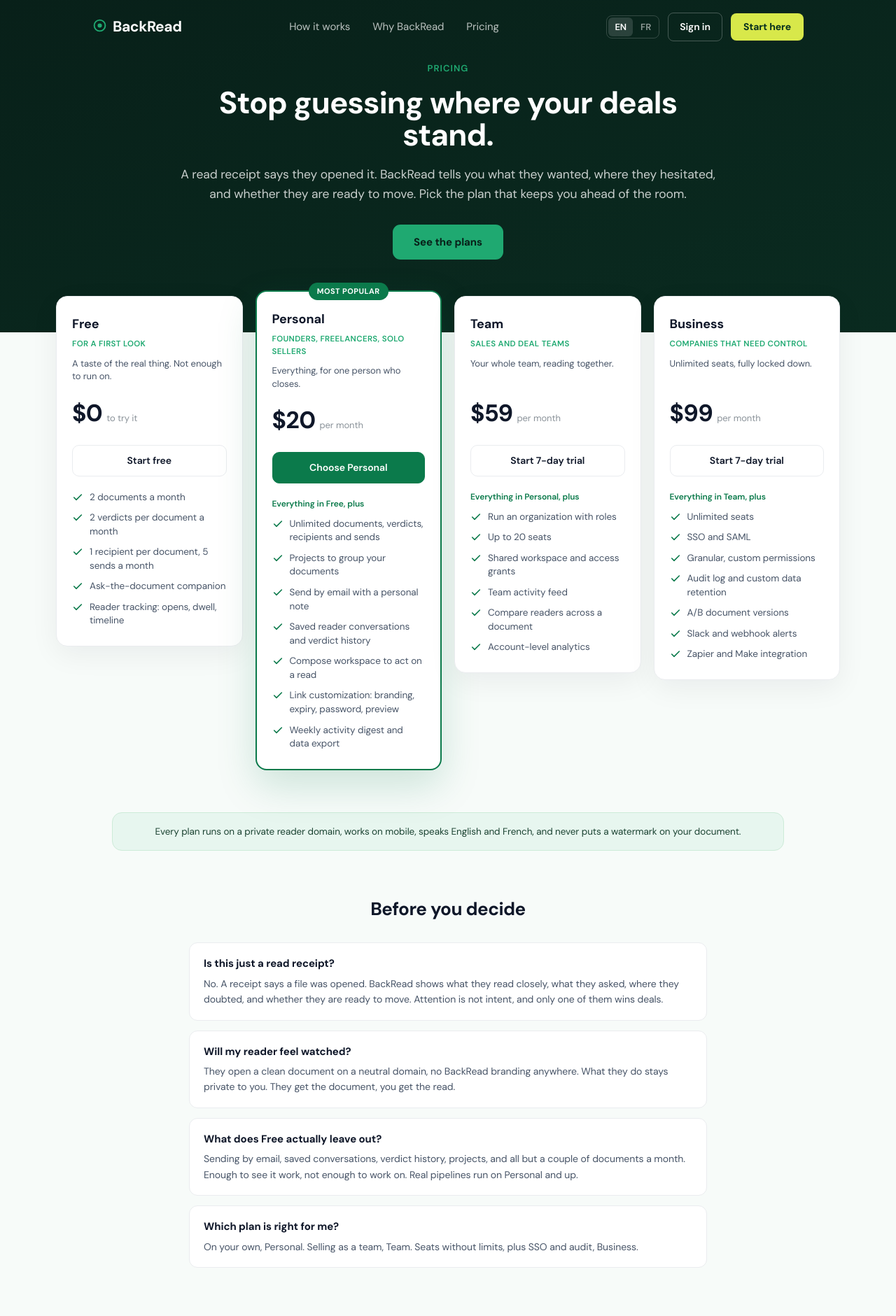
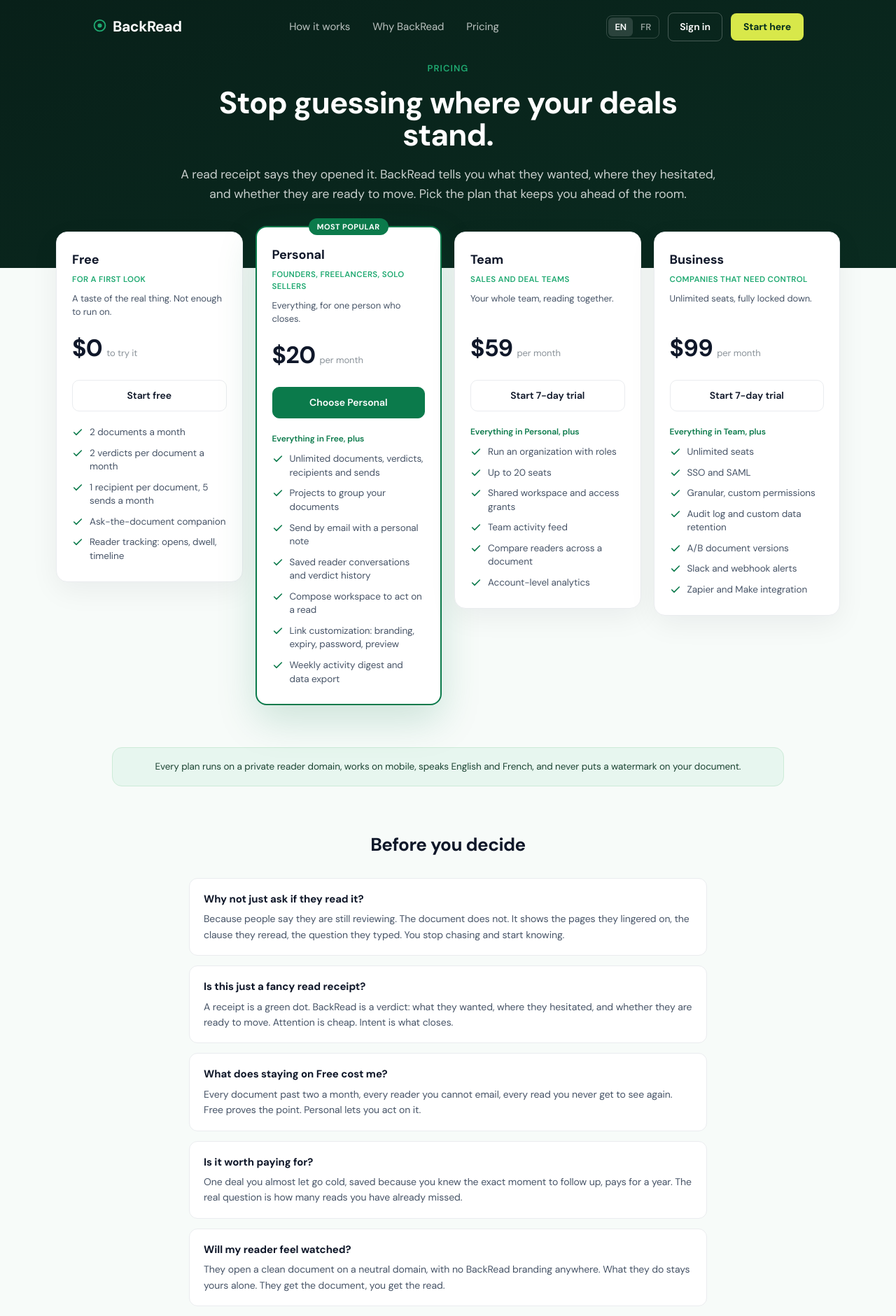
Before and after one commit to backreadproject/mainbackread, a Next.js app: page /pricing in a window 1280 px wide. Shown: the top 1881 px of the page at 70% size. Built offline with nearby package versions, Linux system fonts and the light colour scheme; no server answers.

Commit message:
Pricing: drop redundant hero CTA, sharpen FAQ

```diff
--- a/app/pricing/page.tsx
+++ b/app/pricing/page.tsx
@@ -106,10 +106,12 @@
 ];
 
 const FAQ: { q: string; a: string }[] = [
-  { q: "Is this just a read receipt?", a: "No. A receipt says a file was opened. BackRead shows what they read closely, what they asked, where they doubted, and whether they are ready to move. Attention is not intent, and only one of them wins deals." },
-  { q: "Will my reader feel watched?", a: "They open a clean document on a neutral domain, no BackRead branding anywhere. What they do stays private to you. They get the document, you get the read." },
-  { q: "What does Free actually leave out?", a: "Sending by email, saved conversations, verdict history, projects, and all but a couple of documents a month. Enough to see it work, not enough to work on. Real pipelines run on Personal and up." },
-  { q: "Which plan is right for me?", a: "On your own, Personal. Selling as a team, Team. Seats without limits, plus SSO and audit, Business." },
+  { q: "Why not just ask if they read it?", a: "Because people say they are still reviewing. The document does not. It shows the pages they lingered on, the clause they reread, the question they typed. You stop chasing and start knowing." },
+  { q: "Is this just a fancy read receipt?", a: "A receipt is a green dot. BackRead is a verdict: what they wanted, where they hesitated, and whether they are ready to move. Attention is cheap. Intent is what closes." },
+  { q: "What does staying on Free cost me?", a: "Every document past two a month, every reader you cannot email, every read you never get to see again. Free proves the point. Personal lets you act on it." },
+  { q: "Is it worth paying for?", a: "One deal you almost let go cold, saved because you knew the exact moment to follow up, pays for a year. The real question is how many reads you have already missed." },
+  { q: "Will my reader feel watched?", a: "They open a clean document on a neutral domain, with no BackRead branding anywhere. What they do stays yours alone. They get the document, you get the read." },
+  { q: "Which plan should I start on?", a: "On your own, Personal. Selling as a team, Team. Seats without limits, plus SSO and audit, Business. Start today, move up the day you outgrow it." },
 ];
 
 export default function PricingPage() {
@@ -128,12 +130,11 @@
       <MarketingNav />
 
       {/* Hero */}
-      <section style={{ background: `linear-gradient(160deg, ${NIGHT}, #0a2b20)`, color: "#fff", padding: "88px 20px 104px", textAlign: "center" }}>
+      <section style={{ background: `linear-gradient(160deg, ${NIGHT}, #0a2b20)`, color: "#fff", padding: "88px 20px 92px", textAlign: "center" }}>
         <div style={{ maxWidth: 780, margin: "0 auto" }}>
           <div style={{ fontSize: 13, fontWeight: 600, letterSpacing: "0.08em", textTransform: "uppercase", color: BRAND, marginBottom: 16 }}>Pricing</div>
           <h1 style={{ fontSize: 44, lineHeight: 1.06, fontWeight: 700, margin: "0 0 18px", letterSpacing: "-0.02em" }}>Stop guessing where your deals stand.</h1>
-          <p style={{ fontSize: 17.5, lineHeight: 1.6, color: "rgba(255,255,255,0.78)", margin: "0 0 30px" }}>A read receipt says they opened it. BackRead tells you what they wanted, where they hesitated, and whether they are ready to move. Pick the plan that keeps you ahead of the room.</p>
-          <a href="#plans" className="hero-cta" style={{ display: "inline-block", background: BRAND, color: NIGHT, textDecoration: "none", fontSize: 15, fontWeight: 700, padding: "14px 30px", borderRadius: 11 }}>See the plans</a>
+          <p style={{ fontSize: 17.5, lineHeight: 1.6, color: "rgba(255,255,255,0.78)", margin: 0 }}>A read receipt says they opened it. BackRead tells you what they wanted, where they hesitated, and whether they are ready to move. Pick the plan that keeps you ahead of the room.</p>
         </div>
       </section>
 
@@ -208,7 +209,7 @@
         <div style={{ maxWidth: 640, margin: "0 auto", background: `linear-gradient(160deg, ${NIGHT}, #0a2b20)`, borderRadius: 20, padding: "46px 28px", color: "#fff" }}>
           <h2 style={{ fontSize: 28, fontWeight: 700, margin: "0 0 12px", letterSpacing: "-0.02em" }}>Your readers are telling you everything.</h2>
           <p style={{ fontSize: 15.5, color: "rgba(255,255,255,0.78)", margin: "0 0 26px", lineHeight: 1.6 }}>Read receipts were never enough. Start free, then pick the plan that keeps you a step ahead.</p>
-          <a href="#plans" className="hero-cta" style={{ display: "inline-block", background: BRAND, color: NIGHT, textDecoration: "none", fontSize: 15, fontWeight: 700, padding: "14px 30px", borderRadius: 11 }}>Choose your plan</a>
+          <a href="/login" className="hero-cta" style={{ display: "inline-block", background: BRAND, color: NIGHT, textDecoration: "none", fontSize: 15, fontWeight: 700, padding: "14px 30px", borderRadius: 11 }}>Start free</a>
         </div>
       </section>
 
```
